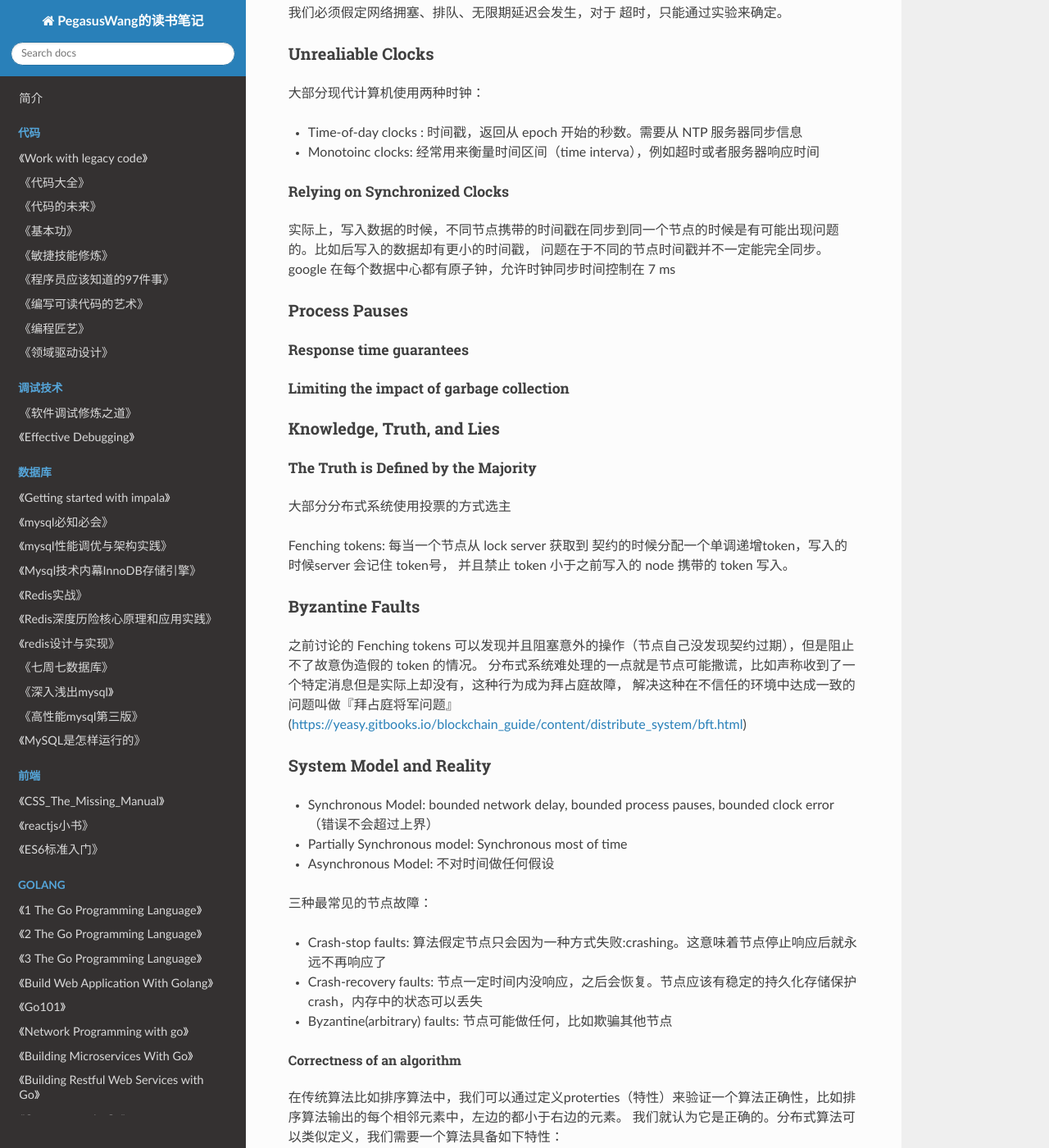
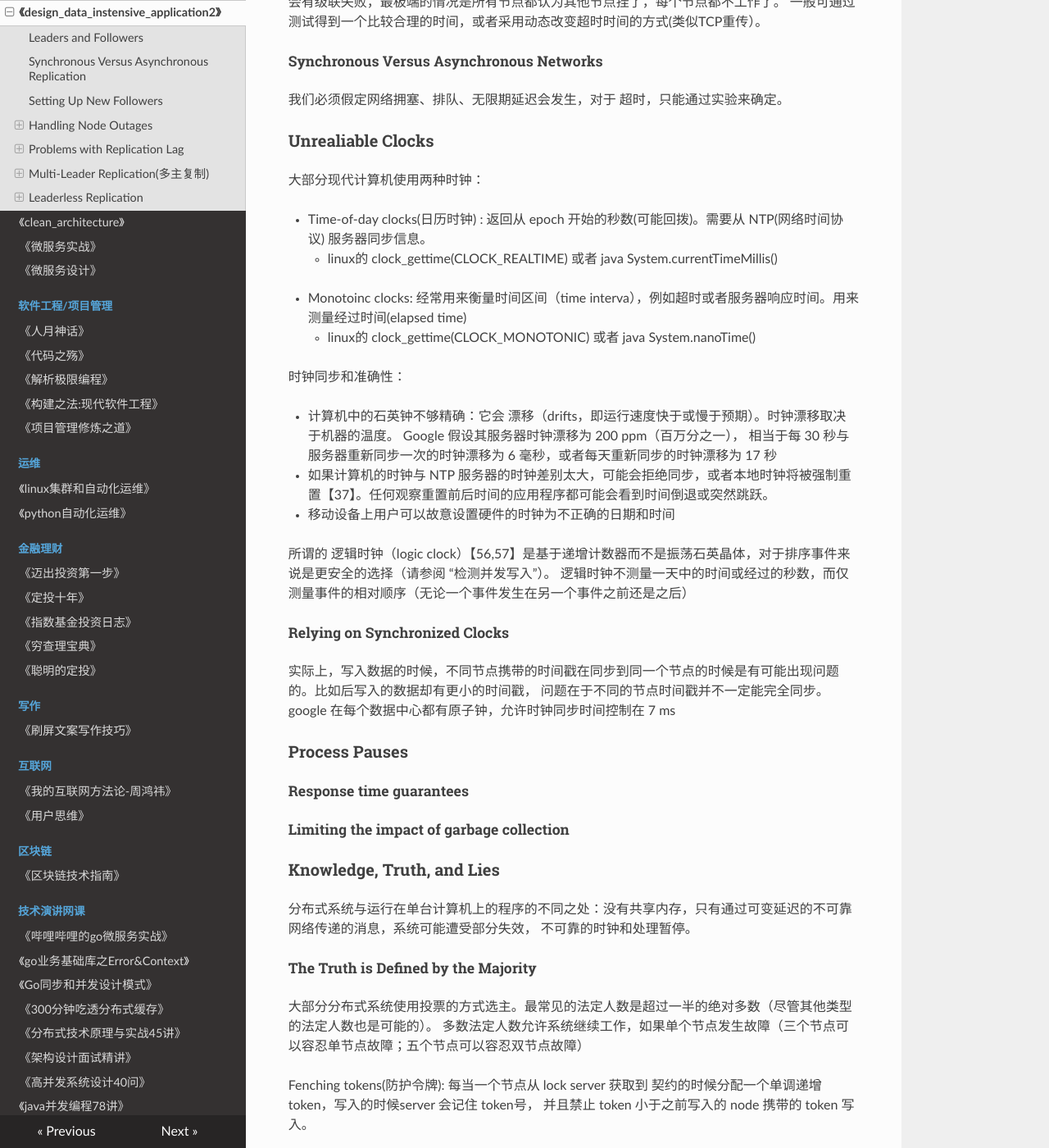
Before and after one commit to PegasusWang/booknotes, an MkDocs documentation site: the page built from docs/网站架构微服务/2_design_data_instensive_application.md, in a window 1280 px wide and 1400 px high, scrolled down 17568 px. Shown: the whole window at 82% size. Built offline with MkDocs 1.6.1, drawn with Linux system fonts in a browser that asks for light colours; nearby versions of some CDN libraries; old or Windows-style settings are respelled for this version of MkDocs; some of the changed text lies outside the part shown.

Commit message:
设计数据密集型型应用

```diff
--- a/docs/网站架构微服务/2_design_data_instensive_application.md
+++ b/docs/网站架构微服务/2_design_data_instensive_application.md
@@ -45,6 +45,7 @@
 
 处理 leader 的失败有些麻烦，需要一个 follower 被提升为新的 leader，client 需要被配置写入新的 leader，其他的 follower
 需要从新的 leader 读取数据变更。这种处理叫做 failover，可以手动或者自动处理：
+
 1. 确认 leader 故障。crash，断电，网络问题等等。通常用响应超时来检测
 2. 选取新的 leader
 3. 重新配置系统使用新的 leader。写入请求到新的 leader
@@ -102,7 +103,7 @@
 
     更麻烦的是跨设备读取，比如在移动设备上更新了数据，在其他设备上要能看到更新。
 
-##### Monotonic Reads
+##### Monotonic Reads (单调读一致性)
 
 第二个异步复制会出现的问题是用户可能会看到某些数据『时间倒流』，从不同的 replica 中读取数据可能遇到。
 Monotonic Reads: 每个用户的读取都只从一个 relica 读。比如基于用户 id hash 来选取 replica 读取。
@@ -112,14 +113,14 @@
 第三个异步复制会碰到的反常的地方是：如果有些分片复制速度比其他慢，一个观察者可能会先看到回答，后看到问题（因果错乱）。
 避免这种反常的方式是：consistent prefix reads.  如果一系列写入操作按照确定顺序执行，其他人读取这些写入结果以相同顺序出现。
 
-保证写入操作有关联方都写入同一个 partition
+保证任何有因果相关的都写入到相同的分区。
 
 ##### Solutions for Replication Lag
 
 在一个最终一致性系统下，考虑应用在复制延迟过久（分钟到小时）的情况下如何表现是必要的。如果对用户来说很不友好，就应该考虑使用
 read-after-write 等保证用户体验。
 
-### Multi-Leader Replication
+### Multi-Leader Replication(多主复制)
 
 一主多从架构有个很明显的缺陷：只往一个 leader 写入。如果 leader 挂了或者无法连接了，就不能写入数据了。
 multi-leader(master-master/active replication): 多主架构就是为了解决这个问题。每个 leader 对于其他 leader 表现像 follower。
@@ -620,7 +621,7 @@
 
 ##### Unreliable Networks
 
-如果一个发送了请求但是没有回应，无法区分到底是请求丢失、远程节点挂了还是响应丢失了。
+如果一个发送了请求但是没有回应，无法区分到底是请求丢失、远程节点挂了还是响应丢失了。通常用"超时"解决。
 
 ##### Network Faults in Practice
 
@@ -647,8 +648,21 @@
 
 大部分现代计算机使用两种时钟：
 
--   Time-of-day clocks : 时间戳，返回从 epoch 开始的秒数。需要从 NTP 服务器同步信息
--   Monotoinc clocks: 经常用来衡量时间区间（time interva），例如超时或者服务器响应时间
+- Time-of-day clocks(日历时钟) : 返回从 epoch 开始的秒数(可能回拨)。需要从 NTP(网络时间协议) 服务器同步信息。
+  - linux的 clock_gettime(CLOCK_REALTIME) 或者 java System.currentTimeMillis()
+
+- Monotoinc clocks: 经常用来衡量时间区间（time interva），例如超时或者服务器响应时间。用来测量经过时间(elapsed time)
+  - linux的 clock_gettime(CLOCK_MONOTONIC) 或者 java System.nanoTime()
+
+时钟同步和准确性：
+
+- 计算机中的石英钟不够精确：它会 漂移（drifts，即运行速度快于或慢于预期）。时钟漂移取决于机器的温度。 Google 假设其服务器时钟漂移为 200 ppm（百万分之一），
+  相当于每 30 秒与服务器重新同步一次的时钟漂移为 6 毫秒，或者每天重新同步的时钟漂移为 17 秒
+- 如果计算机的时钟与 NTP 服务器的时钟差别太大，可能会拒绝同步，或者本地时钟将被强制重置【37】。任何观察重置前后时间的应用程序都可能会看到时间倒退或突然跳跃。
+- 移动设备上用户可以故意设置硬件的时钟为不正确的日期和时间
+
+所谓的 逻辑时钟（logic clock）【56,57】是基于递增计数器而不是振荡石英晶体，对于排序事件来说是更安全的选择（请参阅 “检测并发写入”）。
+逻辑时钟不测量一天中的时间或经过的秒数，而仅测量事件的相对顺序（无论一个事件发生在另一个事件之前还是之后）
 
 ##### Relying on Synchronized Clocks
 
@@ -664,30 +678,40 @@
 
 ### Knowledge, Truth, and Lies
 
+分布式系统与运行在单台计算机上的程序的不同之处：没有共享内存，只有通过可变延迟的不可靠网络传递的消息，系统可能遭受部分失效，
+不可靠的时钟和处理暂停。
+
 ##### The Truth is Defined by the Majority
 
-大部分分布式系统使用投票的方式选主
+大部分分布式系统使用投票的方式选主。最常见的法定人数是超过一半的绝对多数（尽管其他类型的法定人数也是可能的）。
+多数法定人数允许系统继续工作，如果单个节点发生故障（三个节点可以容忍单节点故障；五个节点可以容忍双节点故障）
 
-Fenching tokens: 每当一个节点从 lock server 获取到 契约的时候分配一个单调递增token，写入的时候server 会记住 token号，
+Fenching tokens(防护令牌): 每当一个节点从 lock server 获取到 契约的时候分配一个单调递增token，写入的时候server 会记住 token号，
 并且禁止 token 小于之前写入的 node 携带的 token 写入。
 
-### Byzantine Faults
+### Byzantine Faults(拜占庭故障)
 
 之前讨论的 Fenching tokens 可以发现并且阻塞意外的操作（节点自己没发现契约过期），但是阻止不了故意伪造假的 token 的情况。
 分布式系统难处理的一点就是节点可能撒谎，比如声称收到了一个特定消息但是实际上却没有，这种行为成为拜占庭故障，
 解决这种在不信任的环境中达成一致的问题叫做『拜占庭将军问题』(<https://yeasy.gitbooks.io/blockchain_guide/content/distribute_system/bft.html>)
 
+当一个系统在部分节点发生故障、不遵守协议、甚至恶意攻击、扰乱网络时仍然能继续正确工作，称之为 拜占庭容错（Byzantine fault-tolerant）
+
 ### System Model and Reality
 
--   Synchronous Model: bounded network delay,  bounded process pauses, bounded clock error （错误不会超过上界）
--   Partially Synchronous model: Synchronous most of time
--   Asynchronous Model: 不对时间做任何假设
+时序假设，三种系统模型是常用的：
+
+- Synchronous Model(同步模型): bounded network delay,  bounded process pauses, bounded clock error （错误不会超过上界）
+- Partially Synchronous model(部分同步): Synchronous most of time
+- Asynchronous Model(异步模型): 不对时间做任何假设
 
 三种最常见的节点故障：
 
--   Crash-stop faults: 算法假定节点只会因为一种方式失败:crashing。这意味着节点停止响应后就永远不再响应了
--   Crash-recovery faults: 节点一定时间内没响应，之后会恢复。节点应该有稳定的持久化存储保护 crash，内存中的状态可以丢失
--   Byzantine(arbitrary) faults: 节点可能做任何，比如欺骗其他节点
+- Crash-stop faults(崩溃-停止故障): 算法假定节点只会因为一种方式失败:crashing。这意味着节点停止响应后就永远不再响应了
+- Crash-recovery faults(崩溃-恢复故障): 节点一定时间内没响应，之后会恢复。节点应该有稳定的持久化存储保护 crash，内存中的状态可以丢失
+- Byzantine(arbitrary) faults: 节点可能做任何事情，比如欺骗其他节点
+
+真实系统的建模，局与偶崩溃-恢复的 部分同步模型通常是最有用的模型。
 
 ###### Correctness of an algorithm
 
@@ -698,7 +722,9 @@
 -   Monotonic sequence: 如果请求 x 返回 tx, y 返回 ty，并且 x 在 y 开始前完成，那么 `tx < ty`
 -   Availability: 一个请求 fencing token 的节点在最终收到响应前不会crash
 
+
 # 9. Consistency and Consensus
+我们将假设 第八章 的所有问题都可能发生：网络中的数据包可能会丢失、重新排序、重复递送或任意延迟；时钟只是尽其所能地近似；且节点可以暂停（例如，由于垃圾收集）或随时崩溃。
 
 建立容错系统最好的方式是 寻找一些通用(general-purpose)的，包含有用保证的抽象，实现他们，让应用依赖这些保证。
 比如，分布式系统最重要的一抽象就是 consensus(一致性)，让所有节点达成一致。
@@ -707,13 +733,15 @@
 
 大部分数据库复制的实现都至少保证了最终一致性，但是很多问题只有在系统错误或者高并发场景下才会暴露，而且很难用测试保证。 本章将讨论几种分布一致性模型。
 
-### Linearizability(Atomic consistency)
+### Linearizability(Atomic consistency) 线性一致性
 
 最终一致性实现中，如果从不同副本同时请求数据，可能得到不同结果，能不能使用一种方式就好比只从一个节点读数据呢？
 Linearizability (atomic consistency, strong consistency, immediate consistency, external consistency) 思想就是这样。
 当一个 client 完成写入，所有 clients 读取数据必须看到写入的值。
 
 ##### What Makes a System Linearizable ?
+
+线性一致性基本基本思想很简单：使系统看起来好像只有一个数据副本，而且所有操作都是原子的。
 
 如果一个读请求和写请求并发执行，它可能读到新值或者旧值。
 
@@ -741,14 +769,14 @@
 
 ##### Implementating Linearizable Systems
 
-Linearizability 意味着：表现的数据像是只有一份拷贝。，并且所有在它上面的操作都是原子的。
+Linearizability 意味着：表现的数据像是只有一份拷贝，并且所有在它上面的操作都是原子的。
 通常让系统容错的方式是使用副本(replication)
 
-- Single-leader replication (potentially, linearizable):
-一主多从架构中只有 leader 能写入，如果你从 leader 读，或者从同步更新的 follower 读，它们潜在是 linearizable
+- Single-leader replication (potentially, linearizable):可能线性一致。
+一主多从架构中只有 leader 能写入，如果你从 leader 读，或者从同步更新的 follower 读，它们潜在是 linearizable。异步复制故
+障切换可能丢失已经提交的写入，同时违反了持久性和线性一致性。
 
-- Consensus algorithms (Linearizable)
-通过一致性算法实现类似一主多从架构
+- Consensus algorithms (Linearizable): 通过一致性算法实现类似一主多从架构
 
 - Multi-leader replication (not linearizable)
 通常多主架构不是 Linearizable 的， 因为多主架构并发处理多个节点的写入需求并且异步复制到其他节点，可能造成冲突写入并且需要人工修复，无法实现 "single copy of data"
@@ -758,7 +786,6 @@
 
 ##### Linearizability and quorums
 直觉上 strict quorum 读写能保证 linearizable, 但是当有网络延迟的时候，可能会出现竞争条件。
-
 
 ##### The Cost of Linearizability
 
@@ -793,11 +820,13 @@
 
 从这两个排序概念看数据一致性模型：
 
-- Linearizability: linearizable 系统操作可以是全序的：系统表现像是只有一份数据拷贝，并且每个操作都是原子的，意味着两个操作我们可以说一个是在另一个之前发生的。
+- Linearizability: 线性一致系统中操作是全序的：系统表现像是只有一份数据拷贝，并且每个操作都是原子的，意味着两个操作我们可以说一个是在另一个之前发生的。
 - Causality: 两个事件是有序的如果它们因果相关，但是如果它们是并发的就是无法比较的。因果性定义了偏序关系，而不是全序。(想象git分之合并)
 
 ##### Linearizability is stronger than causal consistency
 Linearizability implies causality: 任意系统只要是 linearizable 将保持因果正确，但是会破坏性能和可用性。
+
+线性一致性隐藏着因果关系：任何线性一致的系统都可以保证因果性。
 
 ##### Capturing causal dependencies
 
@@ -827,12 +856,13 @@
 尽管 Lamport timestamps 能保持因果一致，但是在分布式系统中是不够的。
 为了实现唯一性限制（比如姓名），仅仅有全序的操作关系是不够的，还需要知道什么时候被最终确定
 
-### Total Order Broadcast
+### Total Order Broadcast(全序广播)
 单主架构中通过选一个节点为 leader 并且在一个节点的单核 cpu
 上处理序列号问题，从而实现全序关系。挑战是如果一个节点处理能力不够或者leader挂了怎么办。分布式系统称这种问题叫做
 全序广播(total order broadcast) 或者 原子广播(atomic broadcast)，通常需要两个安全属性：
-- Reliable delivery : 没有信息丢失，如果一个消息发送给了一个节点，就被发送到所有节点
-- Totally ordered delivery: 消息被以同样的顺序发送到所有节点
+
+- Reliable delivery(可靠交付): 没有信息丢失，如果一个消息发送给了一个节点，就被发送到所有节点
+- Totally ordered delivery(全序交付): 消息被以同样的顺序发送到所有节点
 
 ##### Using total order broadcast
 一致性服务 ZooKeeper 和 etcd 实现了全序广播。全序广播可以用来实现 serializable transaction, lock service provides
@@ -854,7 +884,7 @@
 timestamps 不需要保证，这就是全序广播(total order broadcast和时间戳排序(timestamp ordering)的区别。
 
 
-### Distributed Transactions and Consensus
+### Distributed Transactions and Consensus(分布式事务与共识)
 
 一致性问题看起来很简单：几个节点在某些事情上达成一致。在某些情况下一致性很重要：
 
@@ -905,6 +935,7 @@
 XA transactions:  X/Open XA(short for eXtended Architecture): 一种跨技术之间实现两阶段提交的标准。被很多数据库和消息中间件支持
 
 分布式事务的限制：
+
 - 协调者是单点的，默认会有可用性问题，或者只有一个原始的副本支持
 - 很多服务端应用是无状态模型（http），如果协调人部署在应用里，会改变默认的部署方式，导致不再是无状态
 - XA 只保证了很多数据系统的最基础实现，无法检测不同系统死锁，没有一种协议来解决不同系统之间的冲突问题
@@ -912,10 +943,11 @@
 
 ### Fault-Tolerant Consensus
 一个一致性算法必须满足以下这些特性：
- - Uniform agreement: 没有两个节点决定不一致
- - Integrity: 没有节点做两次决定
- - Validity： 如果一个节点决定一个值 v，v 是被某些节点提议的
- - Termination：每个不 crash 的节点能最终决定一些值
+
+- Uniform agreement: 没有两个节点决定不一致
+- Integrity: 没有节点做两次决定
+- Validity： 如果一个节点决定一个值 v，v 是被某些节点提议的
+- Termination：每个不 crash 的节点能最终决定一些值
 
 ##### Consensus algorithms and total order broadcast
 最知名的容错一致性算法包括 Viewstamped Replication(VSR), Paxos, Raft, Zab，他们有相似性但是又不完全相同。
--- a/mkdocs.yml
+++ b/mkdocs.yml
@@ -119,6 +119,7 @@
       - 《从0开始学架构》: '网站架构微服务/从0开始学架构/从0开始学架构.md'
       - 《web scalavility for startup engineers》: '网站架构微服务/web_scalavility_for_startup_engineers.md'
       - 《design_data_instensive_application》: '网站架构微服务/design_data_instensive_application.md'
+      - 《design_data_instensive_application2》: '网站架构微服务/2_design_data_instensive_application.md'
       - 《clean_architecture》: '网站架构微服务/clean_architecture.md'
       - 《微服务实战》: '网站架构微服务/微服务实战.md'
       - 《微服务设计》: '网站架构微服务/微服务设计.md'
```
Also changed, not shown: docs/网站架构微服务/3_design_data_instensive_application.md (+8 -6 lines), docs/网站架构微服务/design_data_instensive_application.md (+23 -25 lines).
